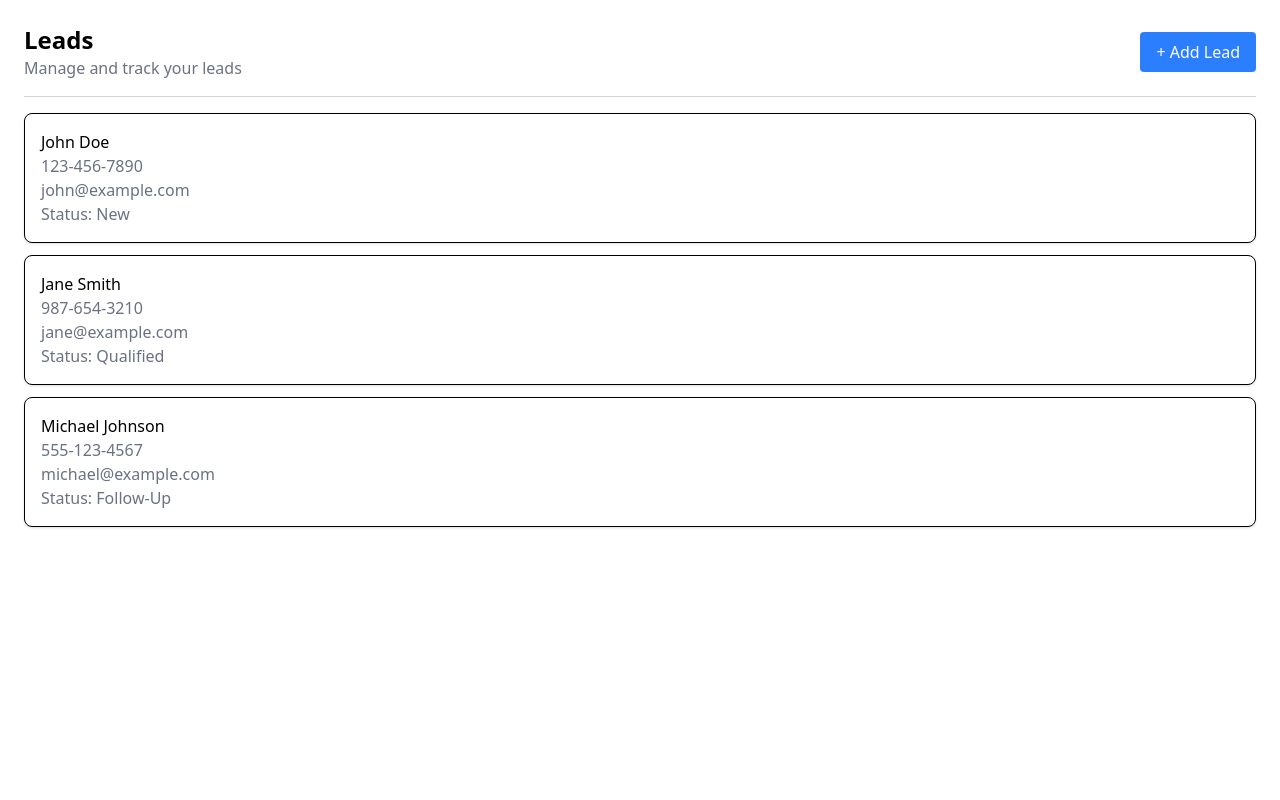
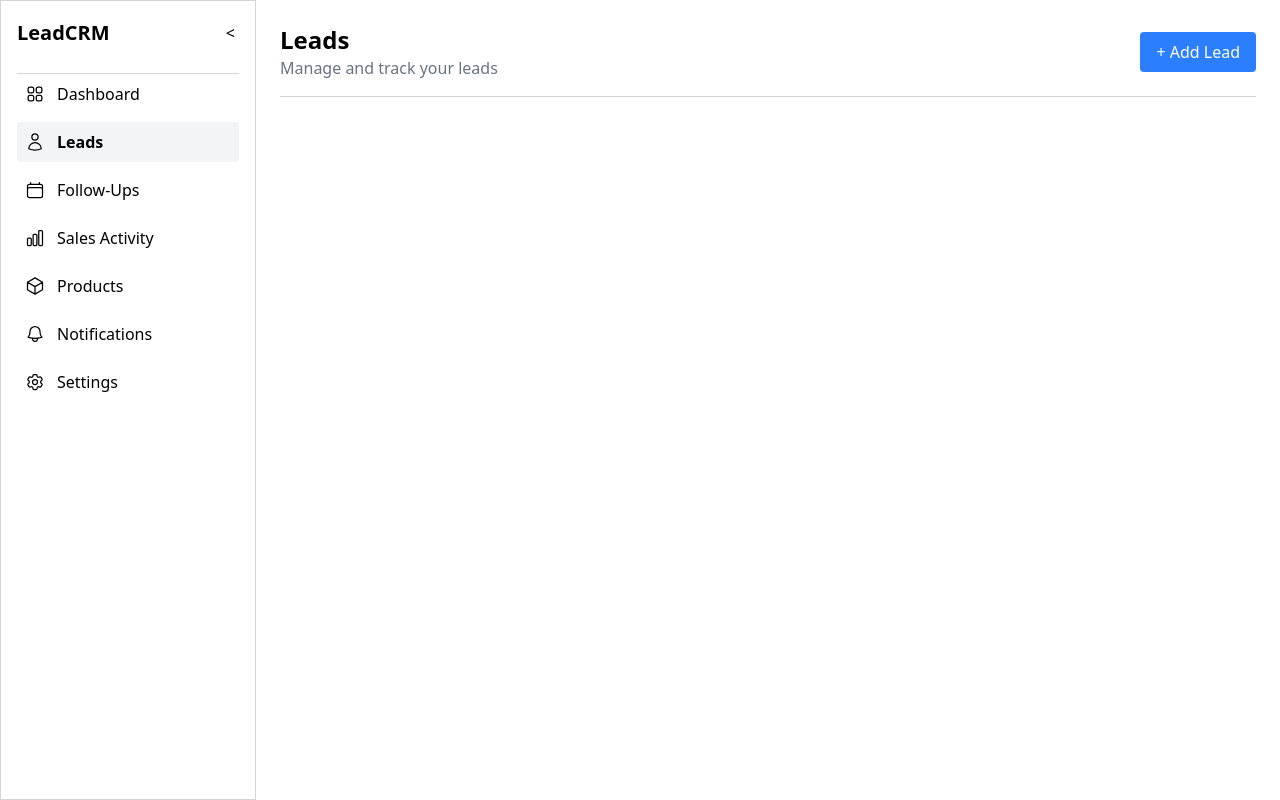
Before and after one commit to subhashdippu/2, a React (Vite) app: page / in a window 1280 px wide. Built offline with nearby package versions, Linux system fonts and the light colour scheme.

Commit message:
adding toggle

```diff
--- a/src/pages/leadsPage.jsx
+++ b/src/pages/leadsPage.jsx
@@ -1,6 +1,19 @@
 import React, { useState } from "react";
 
+import {
+  Squares2X2Icon,
+  UserIcon,
+  BellIcon,
+  Cog6ToothIcon,
+  CubeIcon,
+  ChartBarIcon,
+  CalendarIcon,
+  Bars3Icon,
+} from "@heroicons/react/24/outline";
+
 export default function LeadsPage() {
+  const [sidebarOpen, setSidebarOpen] = useState(true);
+
   const [leads, setLeads] = useState([
     {
       _id: "1",
@@ -40,40 +53,67 @@ export default function LeadsPage() {
     },
   ]);
 
-  const addLead = (newLead) => {
-    setLeads((prevLeads) => [...prevLeads, newLead]);
-  };
+  return (
+    <div className="flex">
+      {/* Sidebar */}
+      {sidebarOpen && (
+        <aside className="w-64 h-screen p-4 border border-gray-300">
+          <div className="flex items-center justify-between mb-6">
+            <h2 className="text-xl font-bold">LeadCRM</h2>
+            <button
+              onClick={() => setSidebarOpen(false)}
+              className="p-1 rounded hover:bg-gray-100"
+            >
+              {"<"}
+            </button>
+          </div>
+          <hr className="border-gray-300" />
+          <nav className="space-y-2">
+            <a className="flex items-center gap-3 p-2 rounded hover:bg-gray-100">
+              <Squares2X2Icon className="w-5 h-5" /> Dashboard
+            </a>
+            <a className="flex items-center gap-3 p-2 rounded bg-gray-100 font-semibold">
+              <UserIcon className="w-5 h-5" /> Leads
+            </a>
+            <a className="flex items-center gap-3 p-2 rounded hover:bg-gray-100">
+              <CalendarIcon className="w-5 h-5" /> Follow-Ups
+            </a>
+            <a className="flex items-center gap-3 p-2 rounded hover:bg-gray-100">
+              <ChartBarIcon className="w-5 h-5" /> Sales Activity
+            </a>
+            <a className="flex items-center gap-3 p-2 rounded hover:bg-gray-100">
+              <CubeIcon className="w-5 h-5" /> Products
+            </a>
+            <a className="flex items-center gap-3 p-2 rounded hover:bg-gray-100">
+              <BellIcon className="w-5 h-5" /> Notifications
+            </a>
+            <a className="flex items-center gap-3 p-2 rounded hover:bg-gray-100">
+              <Cog6ToothIcon className="w-5 h-5" /> Settings
+            </a>
+          </nav>
+        </aside>
+      )}
 
-  return (
-    <div className="p-6">
-      {/* Top bar */}
-      <div className="flex justify-between items-center mb-4">
+      {/* Main content */}
+      <div className="flex-1 p-6 ">
+        <div className="flex justify-between items-center mb-4 ">
+          {!sidebarOpen && (
+            <button
+              onClick={() => setSidebarOpen(true)}
+              className="flex items-center gap-2 px-3 py-2 rounded"
+            >
+              <Bars3Icon className="w-5 h-5" /> Menu
+            </button>
+          )}
           <div>
             <h1 className="text-2xl font-bold">Leads</h1>
             <p className="text-gray-500">Manage and track your leads</p>
           </div>
-        <button
-          onClick={() => addLead({ _id: "4", name: "New Lead" })}
-          className="bg-blue-500 text-white px-4 py-2 rounded"
-        >
+          <button className="bg-blue-500 text-white px-4 py-2 rounded">
             + Add Lead
           </button>
         </div>
         <hr className="border-gray-300" />
-
-      {/* Leads list */}
-      <div className="mt-4">
-        {leads.map((lead) => (
-          <div
-            key={lead._id}
-            className="border p-4 rounded-lg mb-3 bg-white shadow-sm"
-          >
-            <p className="font-medium">{lead.name}</p>
-            <p className="text-gray-500">{lead.phone}</p>
-            <p className="text-gray-500">{lead.email}</p>
-            <p className="text-gray-500">Status: {lead.status}</p>
-          </div>
-        ))}
       </div>
     </div>
   );
```
Lines whose indentation alone changed are shown as unchanged.
